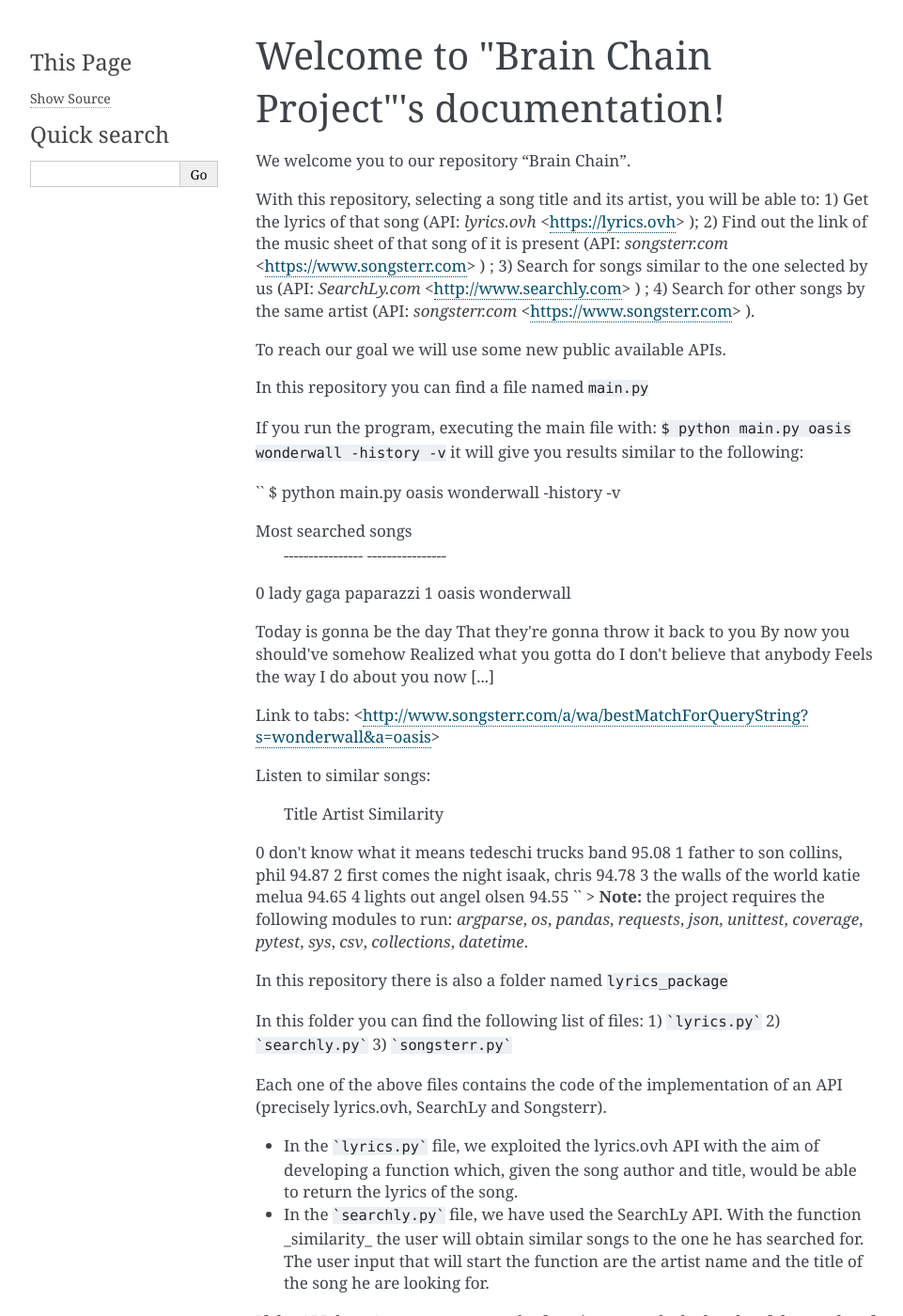
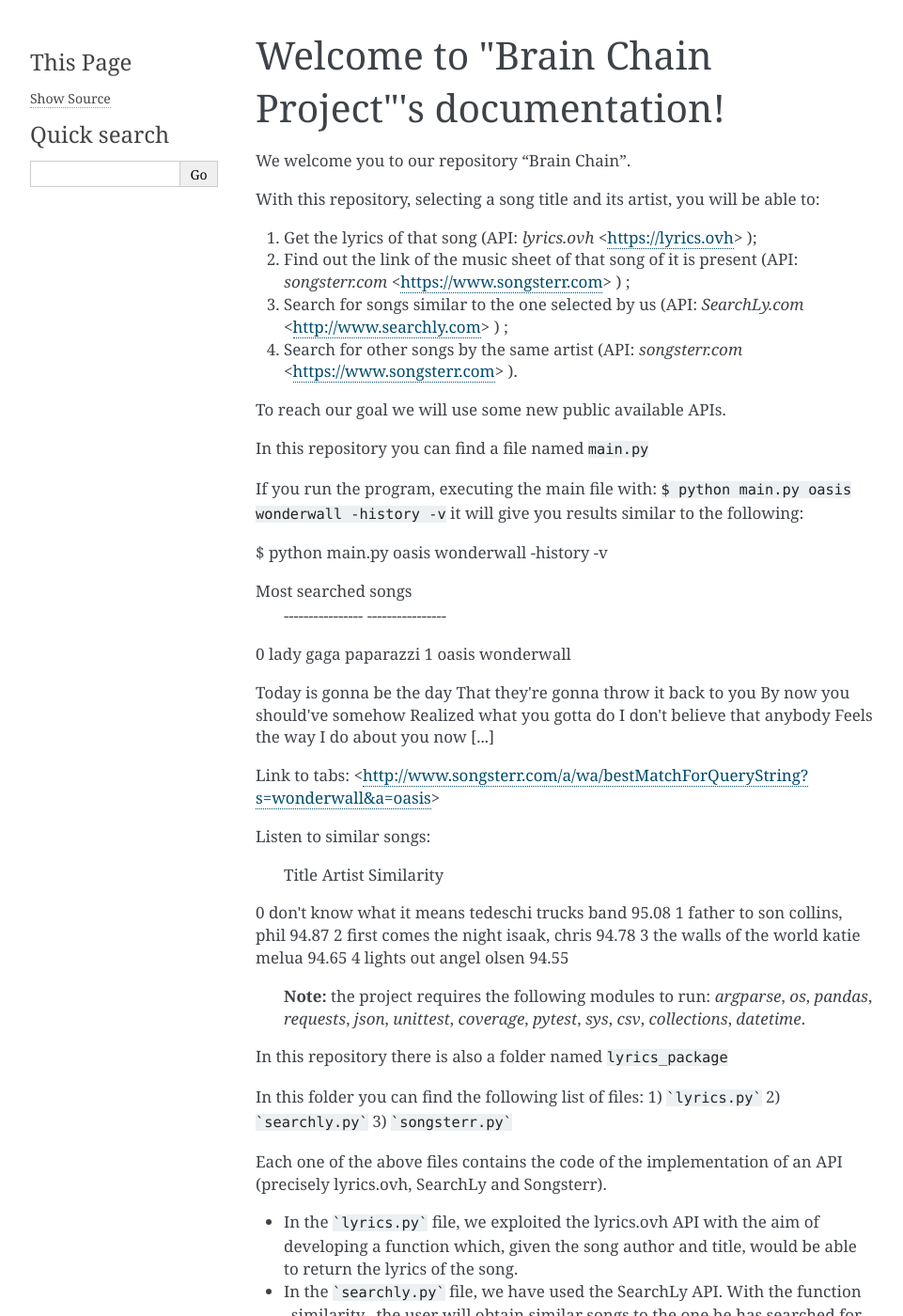
Before and after one commit to MattiaBrocco/Brain-Chain-LSPD-2020, a Sphinx documentation site: the page built from docs/index.rst, in a window 1280 px wide and 1400 px high. Shown: the whole window at 94% size, without its empty margins (148-1109 px from the left). Built offline with Sphinx 7.4.7, drawn with Linux system fonts in a browser that asks for light colours.

Commit message:
partial_fix

```diff
--- a/docs/index.rst
+++ b/docs/index.rst
@@ -9,9 +9,13 @@ Welcome to "Brain Chain Project"'s documentation!
 We welcome you to our repository “Brain Chain”.
 
 With this repository, selecting a song title and its artist, you will be able to:
+
 1) Get the lyrics of that song (API: *lyrics.ovh* <https://lyrics.ovh> );
+
 2) Find out the link of the music sheet of that song of it is present (API: *songsterr.com* <https://www.songsterr.com> ) ;
+
 3) Search for songs similar to the one selected by us (API: *SearchLy.com* <http://www.searchly.com> ) ;
+
 4) Search for other songs by the same artist (API: *songsterr.com* <https://www.songsterr.com> ).
 
 To reach our goal we will use some new public available APIs.
@@ -21,11 +25,11 @@ In this repository you can find a file named ``main.py``
 If you run the program, executing the main file with: ``$ python main.py oasis wonderwall -history -v`` it will  give you results similar to the following:
 
 
-``
+
 $ python main.py oasis wonderwall -history -v
 
 Most searched songs
-  ---------------- ----------------
+ ---------------- ----------------
 0        lady gaga        paparazzi
 1            oasis       wonderwall
 
@@ -41,14 +45,14 @@ Link to tabs: <http://www.songsterr.com/a/wa/bestMatchForQueryString?s=wonderwal
 
 Listen to similar songs:
 
-                      Title                Artist  Similarity
+                    Title                  Artist  Similarity
 0  don't know what it means  tedeschi trucks band       95.08
 1             father to son         collins, phil       94.87
 2     first comes the night          isaak, chris       94.78
 3    the walls of the world           katie melua       94.65
 4                lights out           angel olsen       94.55
-``
-> **Note:** the project requires the following modules to run: *argparse*, *os*, *pandas*, *requests*, *json*, *unittest*, *coverage*, *pytest*, *sys*, *csv*, *collections*, *datetime*.
+
+ **Note:** the project requires the following modules to run: *argparse*, *os*, *pandas*, *requests*, *json*, *unittest*, *coverage*, *pytest*, *sys*, *csv*, *collections*, *datetime*.
 
 In this repository there is also a folder named ``lyrics_package``
 
```
Also changed, not shown: 4 other files.
